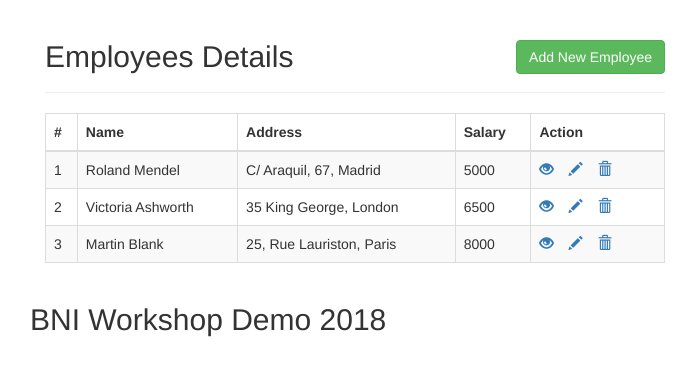
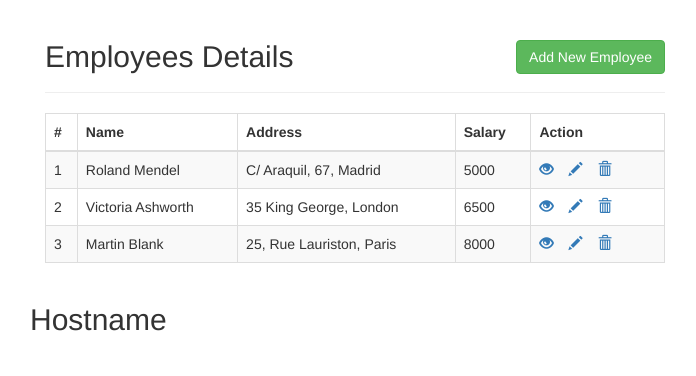
Before and after one commit to serosagon/crmapp, a PHP site: page / in a window 1280 px wide. Shown: the top 376 px of the page, without its empty margins (285-981 px from the left). Run offline with PHP 8.4, Linux system fonts and the light colour scheme; data comes from the database, SQL or seed files in the repository; data that the repository does not hold is empty.

Commit message:
Initial commit

```diff
--- a/app/index.php
+++ b/app/index.php
@@ -82,7 +82,7 @@
                 </div>
             </div>
         </div>
-        <h2>BNI Workshop Demo 2018</h2>
+        <h2>Hostname</h2>
     </div>
 </body>
 </html>
```
